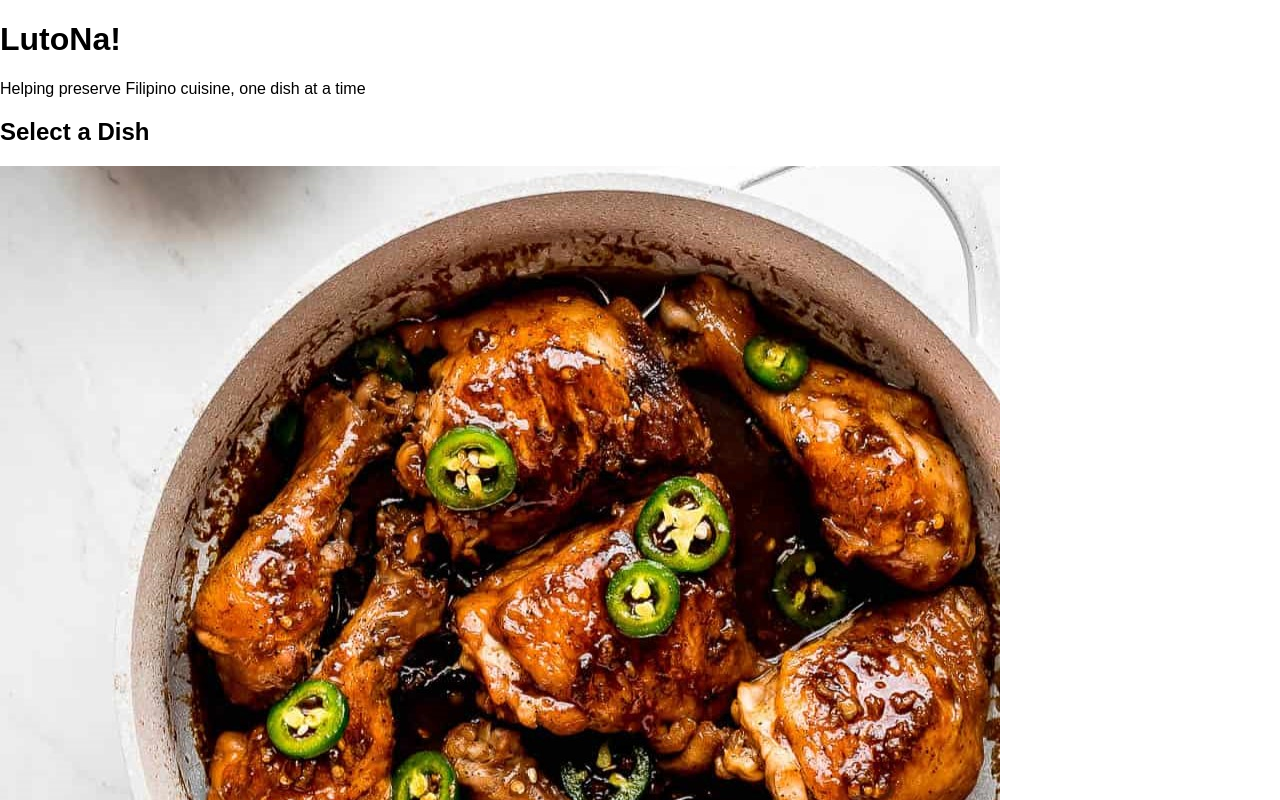
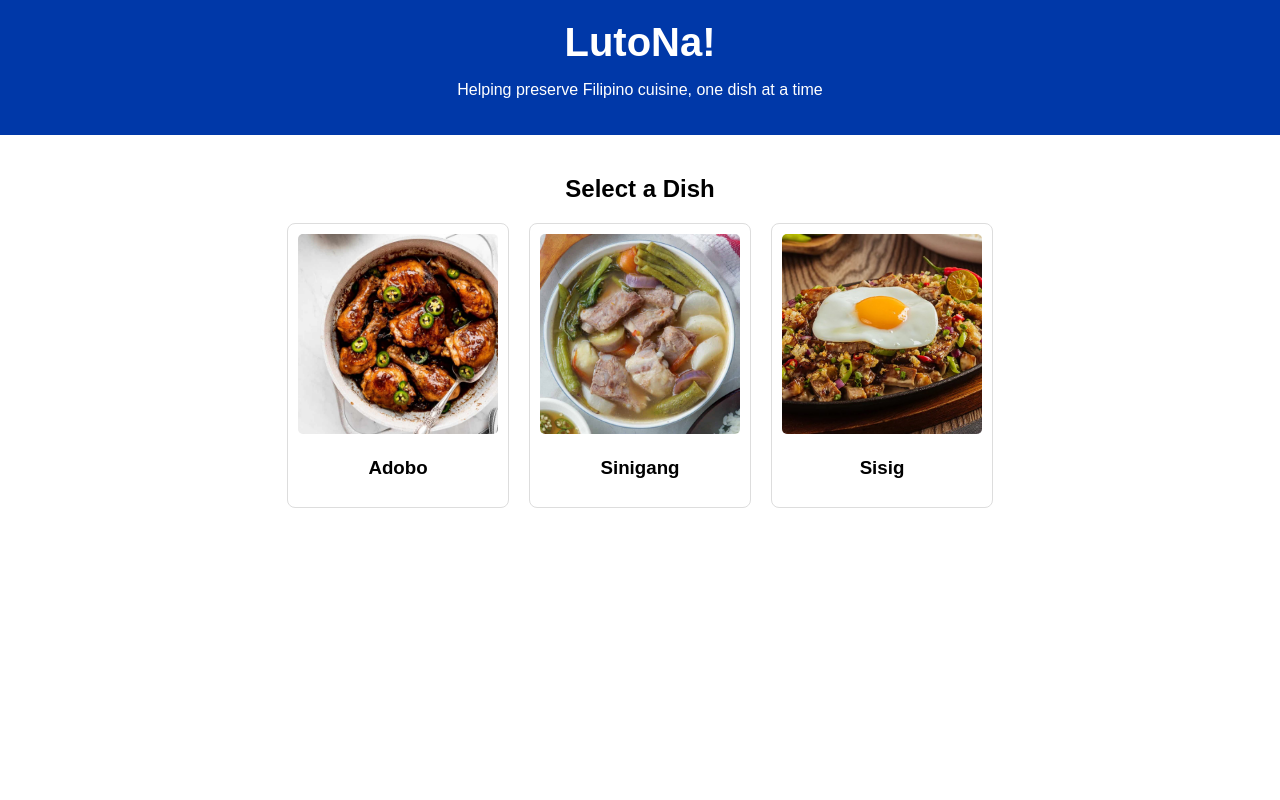
Before and after one commit to ejoyaine/luto-na, a plain HTML site: page index.html in a window 1280 px wide. Shown: the top 800 px of the page. Drawn offline with Linux system fonts and the light colour scheme.

Commit message:
style: add styles for header, dish selection, cards, and timer setup

```diff
--- a/css/styles.css
+++ b/css/styles.css
@@ -2,3 +2,69 @@ body {
 	margin: 0;
 	font-family: Arial, sans-serif;
 }
+
+header {
+	background: #0038a8;
+	color: white;
+	padding: 20px;
+	text-align: center;
+}
+
+header h1 {
+	margin: 0;
+	font-size: 2.5em;
+}
+
+#dish-selection {
+	padding: 20px;
+}
+
+#dish-selection h2 {
+	text-align: center;
+}
+
+.cards-container {
+	display: flex;
+	justify-content: center;
+	gap: 20px;
+	flex-wrap: wrap;
+}
+
+.card {
+	background: white;
+	border: 1px solid #ddd;
+	border-radius: 8px;
+	width: 200px;
+	text-align: center;
+	padding: 10px;
+	transition: transform 0.3s;
+}
+
+.card img {
+	width: 100%;
+	border-radius: 5px;
+}
+
+.card:hover {
+	transform: scale(1.05);
+}
+
+#details-timer {
+	display: none;
+	padding: 20px;
+}
+
+.details,
+.timer-setup {
+	background: white;
+	border: 1px solid #ddd;
+	border-radius: 8px;
+	margin: 10px;
+	padding: 20px;
+}
+
+.time-inputs {
+	display: flex;
+	justify-content: space-around;
+	margin-bottom: 10px;
+}
```
